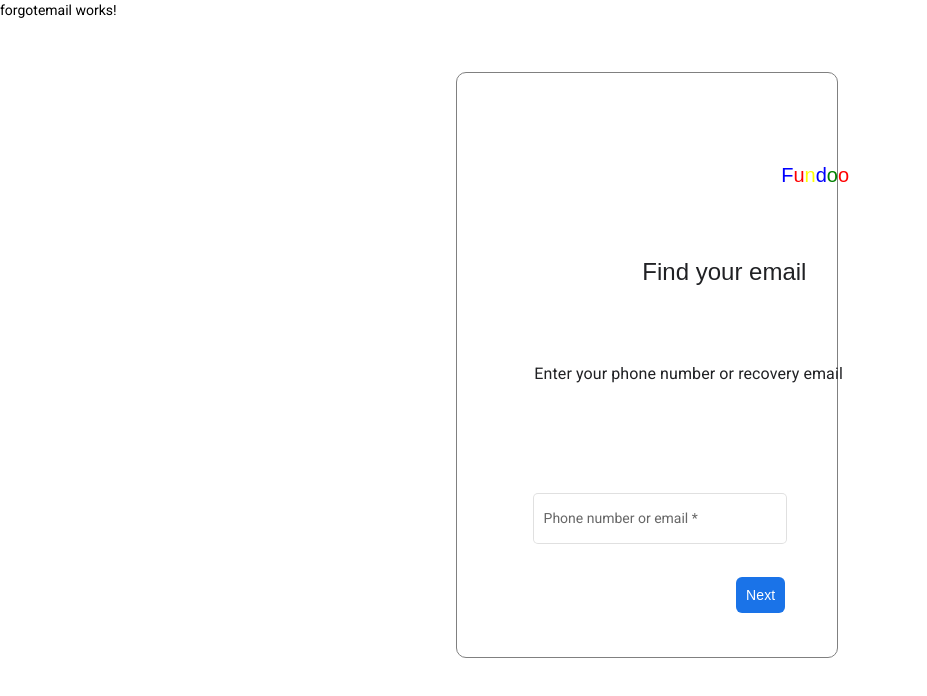
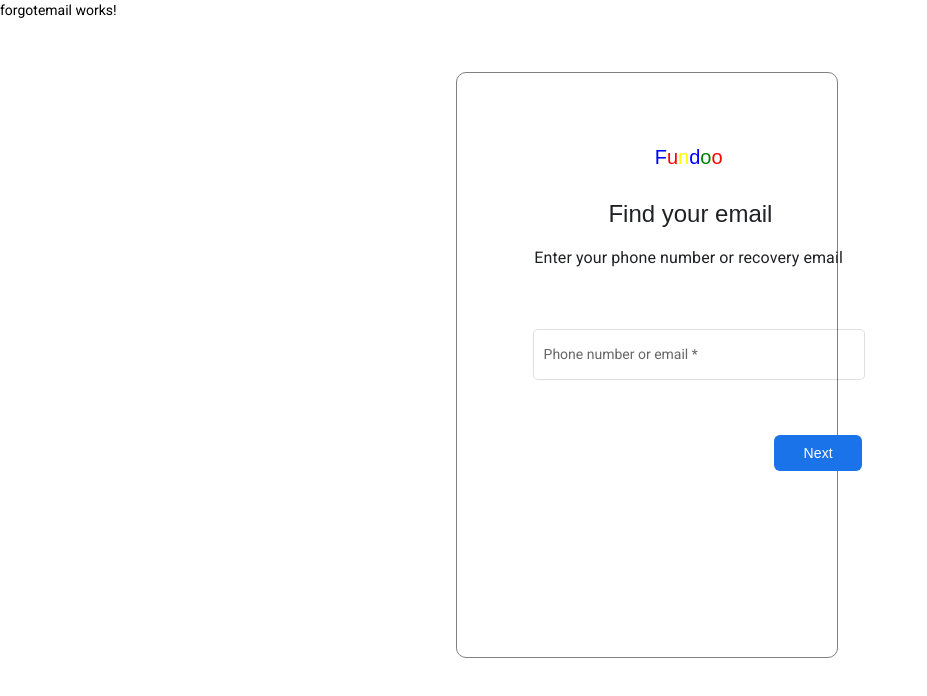
Before and after one commit to Shaunak12wankhade/Fundoo-notes-front-end, an Angular app: page /forgotemail in a window 1280 px wide. Shown: the top 696 px of the page, without its empty margins (0-927 px from the left). Built offline with nearby package versions, Linux system fonts and the light colour scheme.

Commit message:
[Shaunak] Added: Fundoo notes forgotemail component

```diff
--- a/src/app/Components/forgotemail/forgotemail.component.html
+++ b/src/app/Components/forgotemail/forgotemail.component.html
@@ -36,7 +36,7 @@
         </div>
 
         <div class="nextbutton">
-            <button class="button4" routerLink="/forgotpassword">Next</button>
+            <button class="button4" routerLink="/forgotpassword ">Next</button>
 
 
         </div>
--- a/src/app/Components/forgotemail/forgotemail.component.scss
+++ b/src/app/Components/forgotemail/forgotemail.component.scss
@@ -35,8 +35,8 @@
     text-align: center;
     display: flex;
     position: relative;
-    left: 65%;
-    top: 5%;
+    left: 24%;
+    top: 2%;
     font-family   : 'Google Sans', 'Noto Sans Myanmar UI', arial, sans-serif;
     font-size     : 20px;
     font-weight   : 400;
@@ -70,8 +70,8 @@
     display: flex;
     flex-direction: row;
     position: relative;
-    left: 50%;
-    top: 0%;
+    left: 39%;
+    top: -10%;
     width: 80%;
     color: #202124;
     font-family: 'Google Sans','Noto Sans Myanmar UI',arial,sans-serif;
@@ -92,14 +92,15 @@
     font-family: roboto,'Noto Sans Myanmar UI',arial,sans-serif;
     position: relative;
     left: 25%;
+    top: -20%;
 }
 
 .Phoneoremail{
     //   border: 2px solid pink;
     position: relative;
-    top: 2%;
+    top: -120%;
     left: 10%;
-    width: 115%;
+    width: 150%;
     // height: 50%;
     display: flex;
     justify-content: space-between;
@@ -114,16 +115,16 @@
 }
 
 .mat-form-field{
-    width: 115%;
+    width: 125%;
 }
 
 .nextbutton{
     // border: 2px solid black;
     position: relative;
-    left: 54%;
+    left: 93%;
     width: 100%;
     // height: 5%;
-    top: 8%;
+    top: -98%;
     font-size: 14px;
     height: 20px;
     padding: 6px 8px;
@@ -135,12 +136,12 @@
 .button4{
     // border: 2px solid red;
     position: relative;
-    left: 48%;
+    left: 26%;
     // background-color: blue;
     background-color: var(--gm-colortextbutton-ink-color,#1a73e8);
     color: white;
     border-radius: 6px;
-    width: 22%;
+    width: 40%;
     height: 180%;
     font-size: .875rem;
     letter-spacing: .0107142857em;
```
